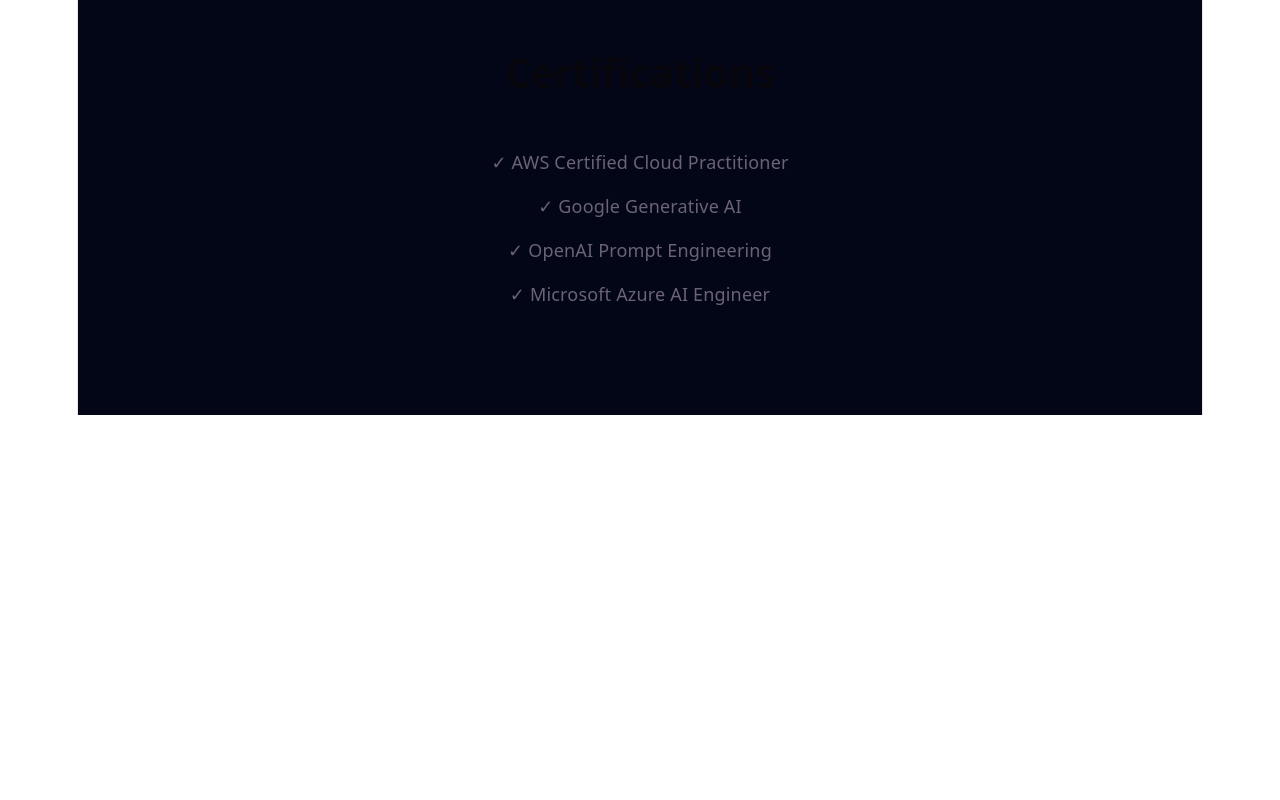
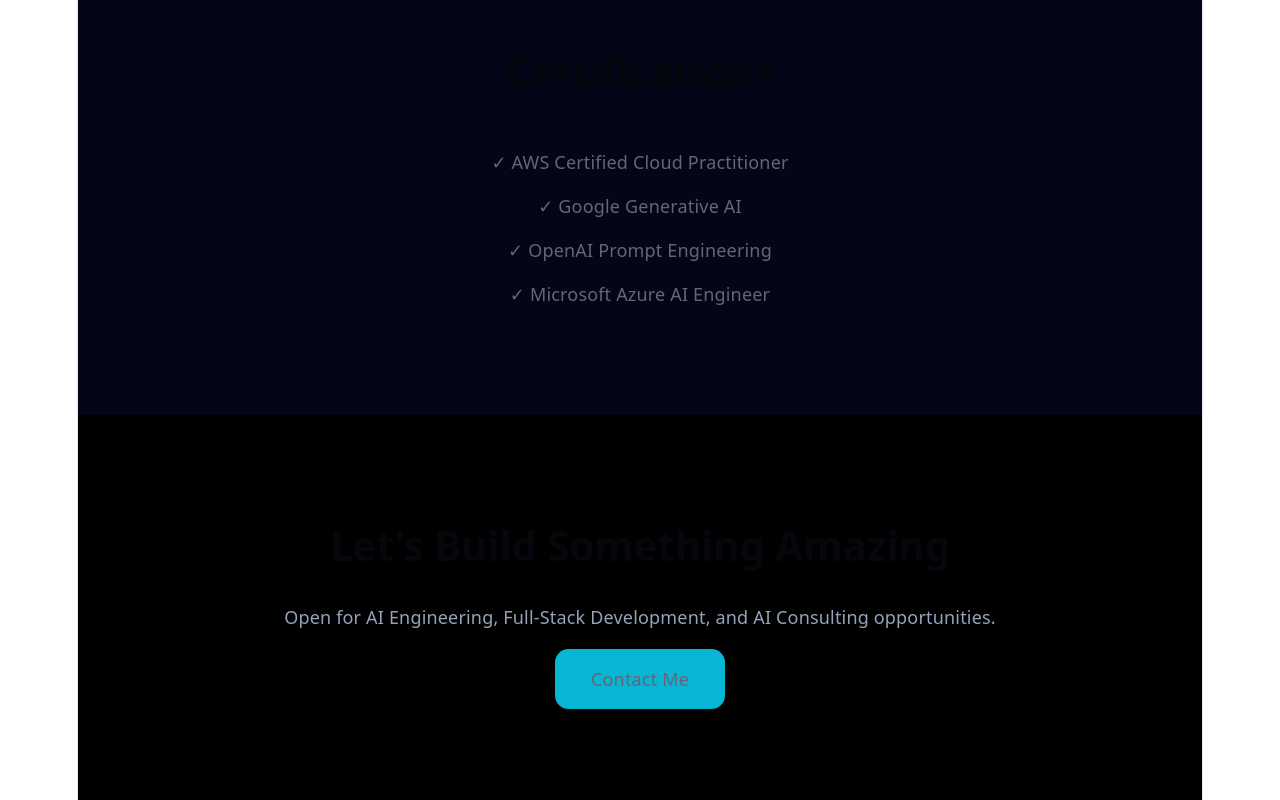
Before and after one commit to AIChief-Courtney/1st-portfolio, a React (Vite) app: page / in a window 1280 px wide. Shown: the part 4247-5047 px from the top of the page. Before the commit the page ends 4662 px from the top, so only its background shows below. Built offline with nearby package versions, Linux system fonts and the light colour scheme.

Commit message:
fix(content): resolve rebase conflict

```diff
--- a/src/App.tsx
+++ b/src/App.tsx
@@ -5,6 +5,7 @@
 import Skills from "./components/Skills";
 import Experience from "./components/Experience";
 import Certifications from "./components/Certifications";
+import Contact from "./components/Contact";
 
 function App() {
   return (
@@ -16,6 +17,7 @@
       <Experience />
       <Projects />
       <Certifications />
+      <Contact />
     </>
   );
 }
--- /dev/null
+++ b/src/components/Contact.tsx
@@ -0,0 +1,25 @@
+export default function Contact() {
+  return (
+    <section className="py-24 bg-black">
+      <div className="max-w-4xl mx-auto text-center px-6">
+
+        <h2 className="text-4xl font-bold mb-8">
+          Let's Build Something Amazing
+        </h2>
+
+        <p className="text-slate-400 mb-8">
+          Open for AI Engineering, Full-Stack Development,
+          and AI Consulting opportunities.
+        </p>
+
+        <a
+          href="mailto:you@example.com"
+          className="px-8 py-4 rounded-xl bg-cyan-500"
+        >
+          Contact Me
+        </a>
+
+      </div>
+    </section>
+  );
+}
```
